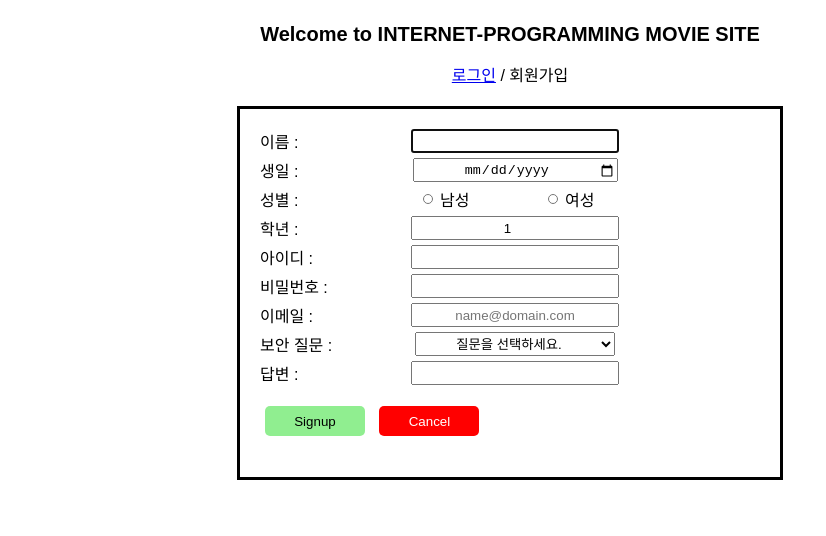
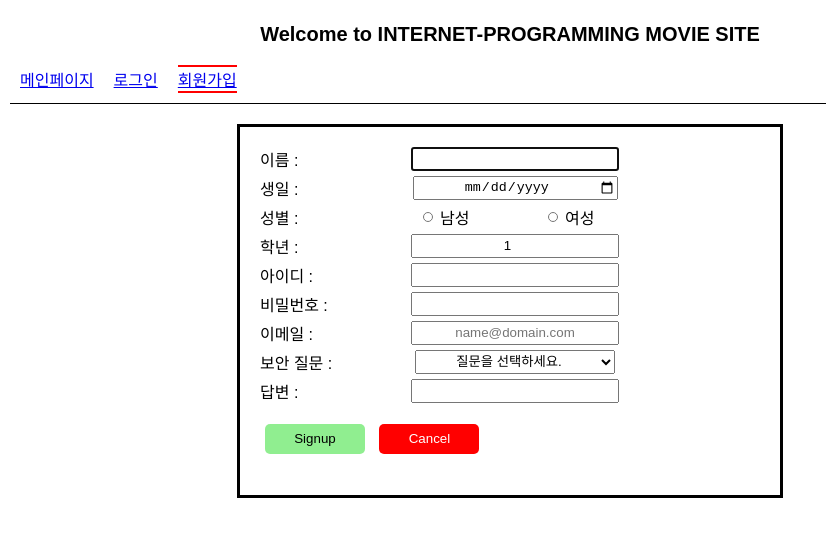
Before and after one commit to 2019131005/HomeworkRepository, a plain HTML site: page LAB3/signup.html in a window 1280 px wide. Shown: the whole page, without its empty margins (0-826 px from the left). Drawn offline with Linux system fonts and the light colour scheme.

Commit message:
updated nav in other pages

```diff
--- a/LAB3/signup.html
+++ b/LAB3/signup.html
@@ -8,9 +8,11 @@
     <body>
         <!-- 사용할 것: autofocus, placeholder, required, step, autocomplete -->
         <h1>Welcome to INTERNET-PROGRAMMING MOVIE SITE</h1>
-        <p>
-            <a href = "login.html">로그인</a> / 회원가입
-        </p>
+        <div id = "nav">
+            <a href = "index.html">메인페이지</a>
+            <a href = "login.html">로그인</a>
+            <a href = "signup.html" class = "current_page">회원가입</a>
+        </div>
         <form method = "GET" action = "signup.html">
             <div class = "input_div">
                 <label>이름</label>
```
Also changed, not shown: LAB3/login.html (+5 -3 lines).
